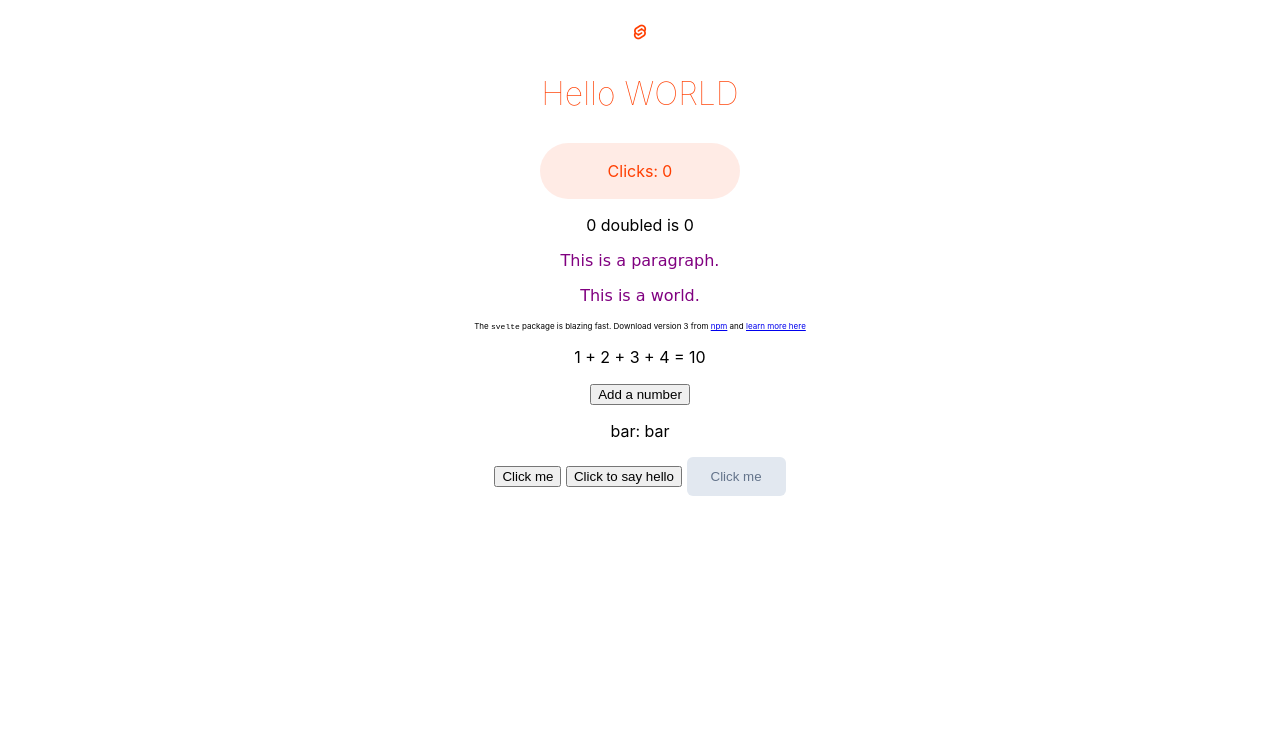
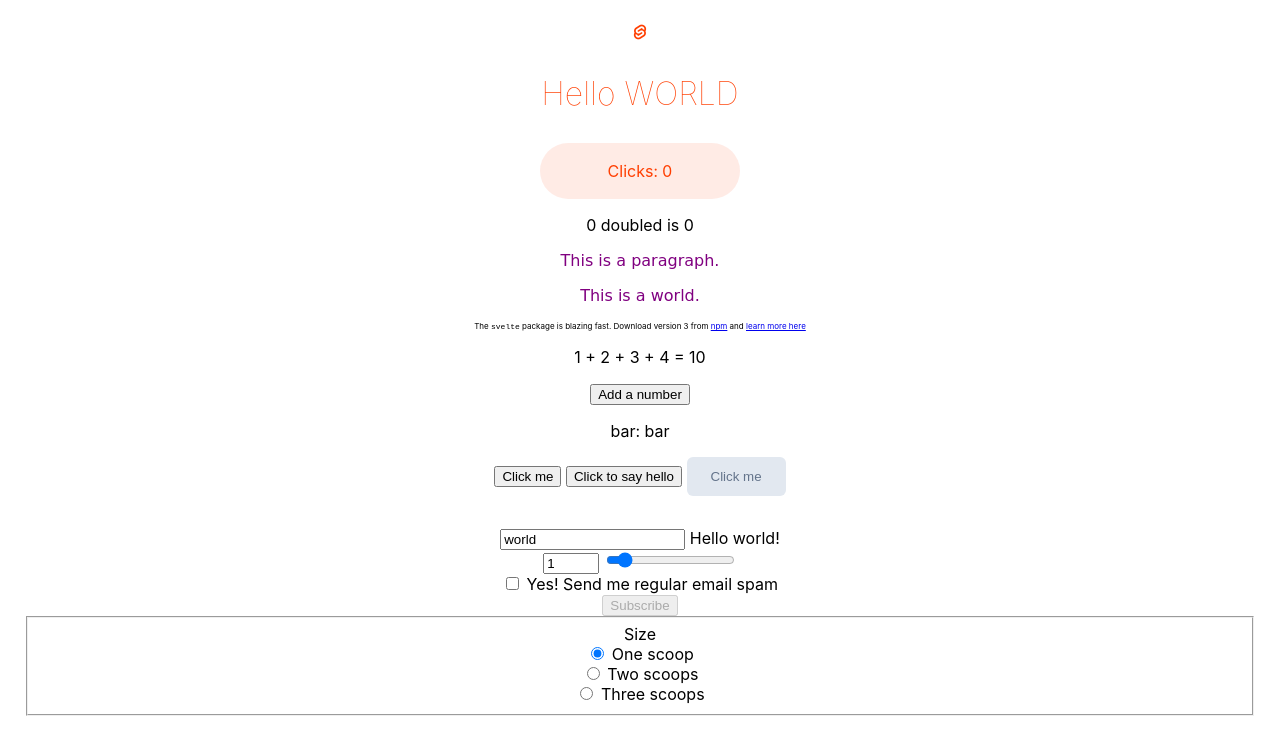
Before and after one commit to chacha912/svelte-vite, a Svelte app: page / in a window 1280 px wide. Shown: the top 754 px of the page. Built offline with nearby package versions, Linux system fonts and the light colour scheme.

Commit message:
tutorial: Form bindings

```diff
--- a/src/App.svelte
+++ b/src/App.svelte
@@ -6,6 +6,7 @@
   import Array from './lib/Array.svelte';
   import Event from './lib/Event.svelte';
   import CustomButton from './lib/CustomButton.svelte';
+  import Form from './lib/Form.svelte';
 
   let name = 'world';
   const pkg = {
@@ -36,6 +37,7 @@
   <Array />
   <Event on:message={handleMessage}/>
   <CustomButton on:click={handleClick}/>
+  <Form />
 
 </main>
 
--- /dev/null
+++ b/src/lib/Form.svelte
@@ -0,0 +1,49 @@
+<script>
+	let name = 'world';
+    let a = 1;
+	let b = 2;
+    let yes = false;
+    let scoops = 1;
+</script>
+
+<form>
+    <input bind:value={name}>
+    <span>Hello {name}!</span>
+    <label>
+	    <input type=number bind:value={a} min=0 max=10>
+	    <input type=range bind:value={a} min=0 max=10>
+    </label>
+    <label>
+        <input type=checkbox bind:checked={yes}>
+        Yes! Send me regular email spam
+    </label>
+    <button disabled={!yes}>
+        Subscribe
+    </button>
+
+    <fieldset>Size
+    <label>
+        <input type=radio bind:group={scoops} name="scoops" value={1}>
+        One scoop
+    </label>
+
+    <label>
+        <input type=radio bind:group={scoops} name="scoops" value={2}>
+        Two scoops
+    </label>
+
+    <label>
+        <input type=radio bind:group={scoops} name="scoops" value={3}>
+        Three scoops
+    </label>
+    </fieldset>
+</form>
+
+<style>
+    form {
+        margin-top: 2rem;
+    }
+    label {
+        display: block;
+    }
+</style>
```
